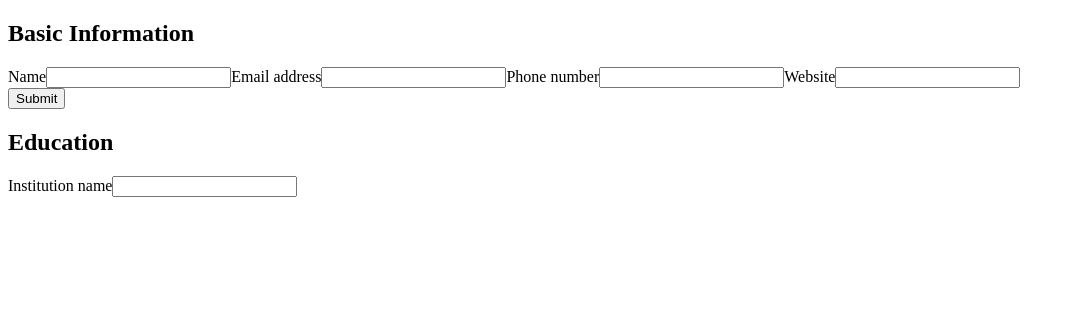
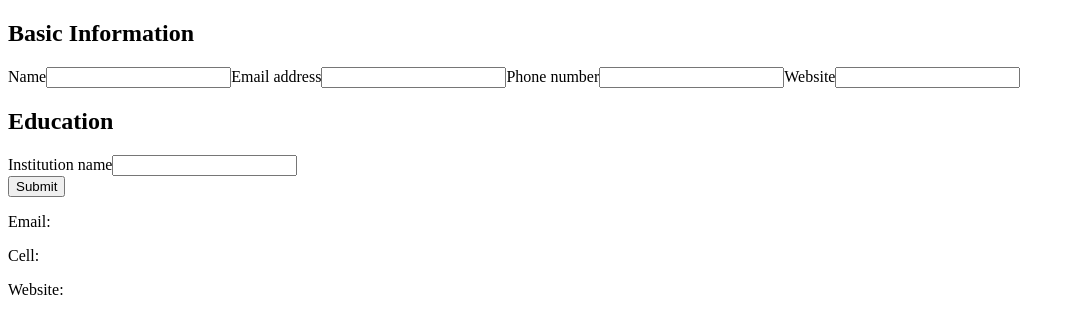
Before and after one commit to zainiscoding/cv-creator, a React (Create React App) app: page / in a window 1280 px wide. Shown: the top 334 px of the page, without its empty margins (0-1075 px from the left). Built offline with nearby package versions, Linux system fonts and the light colour scheme.

Commit message:
Implemented display updating, needs some cleanup

```diff
--- a/src/App.js
+++ b/src/App.js
@@ -1,39 +1,64 @@
 import React, { Component } from 'react';
 import InputsContainer from './components/InputsContainer';
-import CV from './components/CV';
+import DisplayCV from './components/DisplayCV';
 
-//Make each section an array? This shit must render an array, so everythign has to be in an array
-//Wait... make each section an object?? Then convert to array and render??!?!?
-//Try with leave focus instead of onChange?
-//When leave focus, add the current 'input' to an array
-//Then when hit submit, it clears the array and sets it to state
 class App extends Component {
     constructor(props) {
         super(props);
         this.state = {
             BasicInputsContainer: {},
+            EducationInputsContainer: {},
+            ExperienceInputsContainer: {},
         };
         this.submitChange = this.submitChange.bind(this);
     }
 
     submitChange = (e) => {
         e.preventDefault();
-        const target = e.target;
-        const value = target.value;
-        const parent = target.parentNode.id;
-        const name = target.id;
-        const allElements = Array.from(target.parentNode.parentNode.children);
+        const allInputElements = Array.from(
+            e.target.parentNode.parentNode.children
+        );
+
+        //Pushes all the nodes of className "input" into the array allInputs
+        //This is super long winded - 3 loops(!?) - but I'm not sure how else I can really extract these nodes that I want. Any suggestions?
+        const allInputElementsChildren = [];
+        const allInputElementsChildrenNodes = [];
         const allInputs = [];
-        allElements.forEach((element) => {
-            if (element.className == 'input') {
-                allInputs.push(element);
+
+        allInputElements.forEach((element) => {
+            allInputElementsChildren.push(element.children);
+        });
+
+        console.log(allInputElements);
+
+        allInputElementsChildren.forEach((child) => {
+            for (let i = 0; i < child.length; i++) {
+                allInputElementsChildrenNodes.push(child[i]);
             }
         });
+
+        allInputElementsChildrenNodes.forEach((node) => {
+            if (node.className === 'input') {
+                allInputs.push(node);
+            }
+        });
+
+        //I'd like to get this to work rather than using the function below.
+        // allInputs.forEach((input) =>
+        //     this.setState((state) => {
+        //         state[input.parentNode.id][input.id] = input.value;
+        //     })
+        // );
+
+        //Add the values of the input to their respective state objects
+        //This works, but acts weird when you hit submit again...
         allInputs.forEach((input) =>
             this.setState((state) => {
-                state[input.parentNode.id][input.id] = input.value;
+                return (state[input.parentNode.id][input.id] = input.value);
             })
         );
+        console.log(allInputs);
+
         console.log(this.state);
     };
 
@@ -41,17 +66,9 @@ class App extends Component {
         return (
             <div id='App'>
                 <div id='Inputs'>
-                    <InputsContainer
-                        info={
-                            (this.state.BasicInputsContainer.name,
-                            this.state.BasicInputsContainer.email,
-                            this.state.BasicInputsContainer.phoneNumber,
-                            this.state.BasicInputsContainer.website)
-                        }
-                        submitChange={this.submitChange}
-                    />
+                    <InputsContainer submitChange={this.submitChange} />
                 </div>
-                <CV info={this.state} />
+                <DisplayCV info={this.state} />
             </div>
         );
     }
--- a/src/components/CV.js
+++ /dev/null
@@ -1,20 +0,0 @@
-import React, { Component } from 'react';
-
-class CV extends Component {
-    constructor(props) {
-        super(props);
-    }
-    render() {
-        return (
-            <div id='CV'>
-                <div id='basicInfoContainer'>
-                    <div id='name'>
-                        <p>{this.props.info.BasicInputsContainer.name}</p>
-                    </div>
-                </div>
-            </div>
-        );
-    }
-}
-
-export default CV;
--- /dev/null
+++ b/src/components/DisplayCV.js
@@ -0,0 +1,37 @@
+import React, { Component } from 'react';
+
+class DisplayCV extends Component {
+    constructor(props) {
+        super(props);
+    }
+    render() {
+        return (
+            <div id='CV'>
+                <div id='basicInfoContainer'>
+                    <div id='name'>
+                        <p>{this.props.info.BasicInputsContainer.name}</p>
+                    </div>
+                    <div id='email'>
+                        <p>
+                            Email: {this.props.info.BasicInputsContainer.email}
+                        </p>
+                    </div>
+                    <div id='phoneNumber'>
+                        <p>
+                            Cell:{' '}
+                            {this.props.info.BasicInputsContainer.phoneNumber}
+                        </p>
+                    </div>
+                    <div id='website'>
+                        <p>
+                            Website:{' '}
+                            {this.props.info.BasicInputsContainer.website}
+                        </p>
+                    </div>
+                </div>
+            </div>
+        );
+    }
+}
+
+export default DisplayCV;
--- a/src/components/InputBasicInfo.js
+++ b/src/components/InputBasicInfo.js
@@ -37,13 +37,14 @@ class InputBasicInfo extends Component {
                     id='website'
                     className='input'
                 ></input>
-                <div className='submitBtnContainer'>
+                {/* For submit button on each input section, use the code below. For safe keeping! */}
+                {/* <div className='submitBtnContainer'>
                     <input
                         type='submit'
                         onClick={this.props.submitChange}
                         value='Submit'
                     ></input>
-                </div>
+                </div> */}
             </div>
         );
     }
--- a/src/components/InputEducation.js
+++ b/src/components/InputEducation.js
@@ -15,7 +15,8 @@ class InputEducation extends Component {
                 <input
                     name='education'
                     type='text'
-                    id='institutionNameInput'
+                    id='institutionName'
+                    className='input'
                 ></input>
             </div>
         );
--- a/src/components/InputsContainer.js
+++ b/src/components/InputsContainer.js
@@ -10,11 +10,15 @@ class InputsContainer extends Component {
     render() {
         return (
             <div id='InputsContainer'>
-                <InputBasicInfo
-                    info={this.props.BasicsInputsContainer}
-                    submitChange={this.props.submitChange}
-                />
+                <InputBasicInfo info={this.props.BasicsInputsContainer} />
                 <InputEducation />
+                <div className='submitBtnContainer'>
+                    <input
+                        type='submit'
+                        onClick={this.props.submitChange}
+                        value='Submit'
+                    ></input>
+                </div>
             </div>
         );
     }
```
Also changed, not shown: src/components/InputBasicInfo copy.js (deleted, +0 -66 lines).
